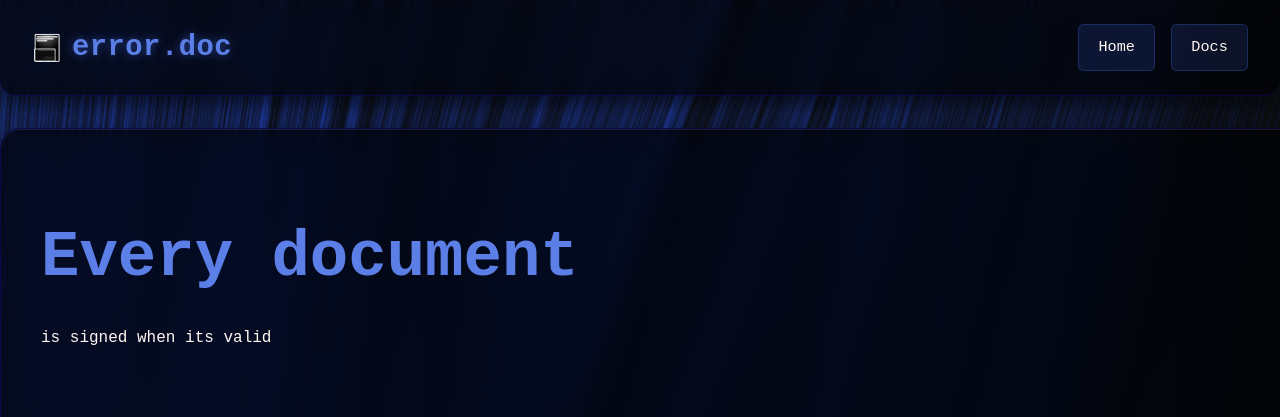
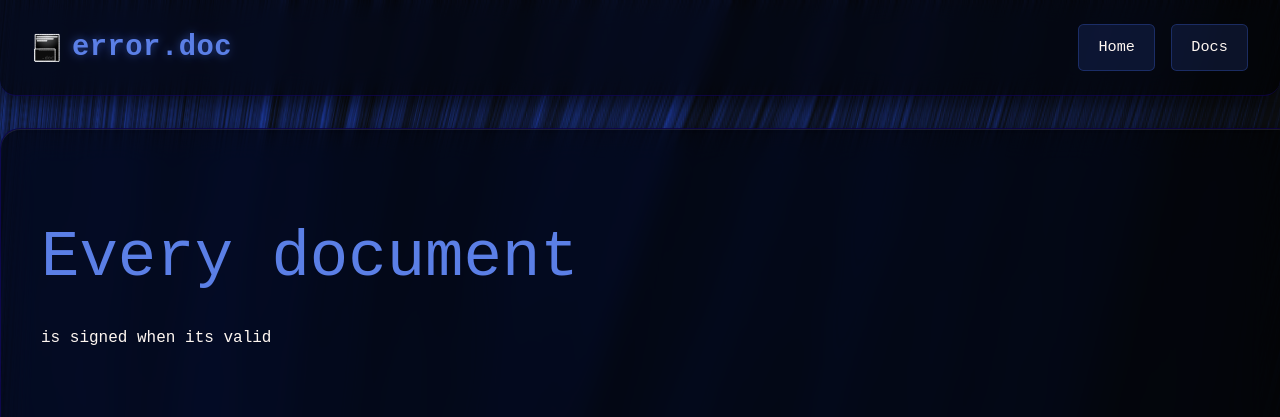
Before and after one commit to zynomon/error.doc, a Jekyll site: the page built from docs/SECURITY.md, in a window 1280 px wide. Shown: the top 417 px of the page. Built offline with Jekyll 4.4.1, drawn with Linux system fonts in a browser that asks for light colours; nearby versions of some CDN libraries; our own code applies the rules of GitHub Pages for plain Markdown files.

Commit message:
Update style.css

```diff
--- a/assets/css/style.css
+++ b/assets/css/style.css
@@ -253,7 +253,20 @@
     margin: 1.25rem 0 0.625rem 0;
     font-weight: 500;
 }
-
+h4,
+h5,
+h6 {
+    color: var(--fg-primary);
+}
+h1,
+h2,
+h3,
+h4,
+h5,
+h6 {
+    font: "OCR A", monospace;
+    font-weight: 500;
+}
 @media (max-width: 768px) {
     h1 {
         font-size: 2.5rem;
```
